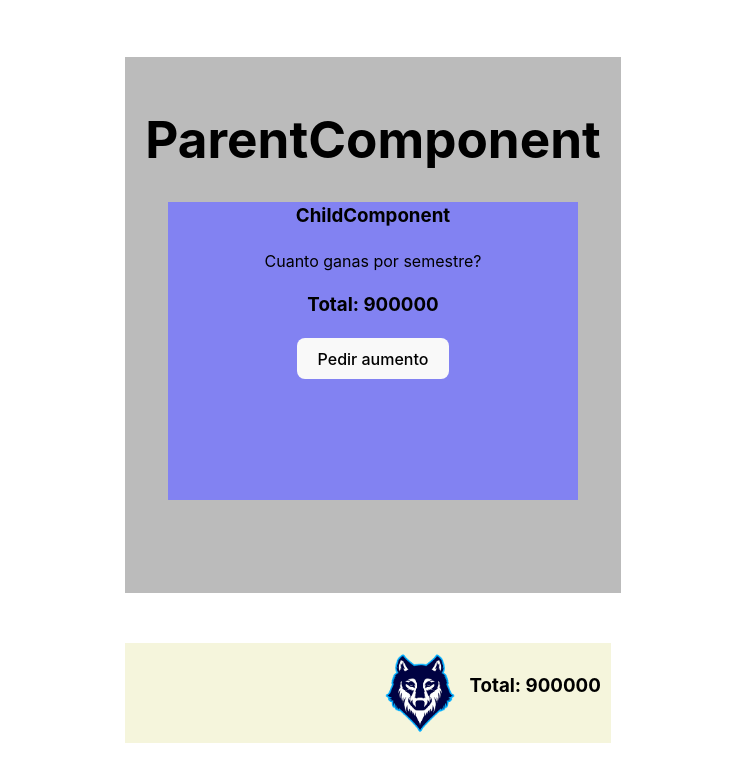
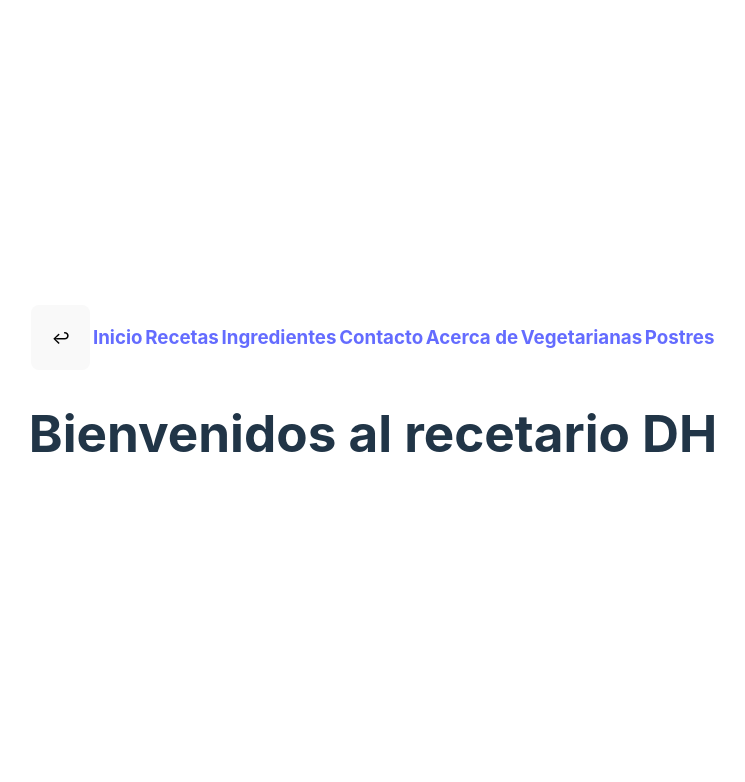
Before and after one commit to juliandevbra/food-project-c7, a React (Vite) app: page / in a window 1280 px wide. Shown: the top 782 px of the page, without its empty margins (267-1012 px from the left). Built offline with nearby package versions, Linux system fonts and the light colour scheme; no server answers.

Commit message:
Clase 19 - Context parte 2

```diff
--- a/src/App.jsx
+++ b/src/App.jsx
@@ -1,12 +1,7 @@
 import { useEffect, useState } from 'react'
 import { Route, Routes } from 'react-router-dom'
 import './App.css'
-import ChildComponent from './Clase 19/ChildComponent'
-import Context from './Clase 19/Context'
-import LoboEstepario from './Clase 19/LoboEstepario'
-import ParentComponent from './Clase 19/ParentComponent'
 import Deserts from './Components/Deserts'
-import LoginForm from './Components/LoginForm'
 import Navbar from './Components/Navbar'
 import RecipeDetail from './Components/RecipeDetail'
 import Vegetarians from './Components/Vegetarians'
@@ -21,22 +16,9 @@ import { routes } from './routes'
 
 function App() {
 
-  // const [recipes, setRecipes] = useState([])
-  // const url = 'https://api.spoonacular.com/recipes/random?number=10&apiKey=68d481a0fbc340308fbf934f836ee8c6'
-
-  // useEffect(() => {
-  //     fetch(url)
-  //     .then(res => res.json())
-  //     .then(data => setRecipes(data.recipes))
-  // }, [])
-
-  // console.log(recipes)
-
   return (
     <div className="App">
-      <ParentComponent/>
-      <LoboEstepario />
-      {/* <Navbar/>
+      <Navbar/>
       <Routes>
         <Route path={routes.home} element={<Home/>}>
           <Route path={routes.vegetarians} element={<Vegetarians/>}>
@@ -45,12 +27,12 @@ function App() {
           <Route path={routes.deserts} element={<Deserts/>}/>
         </Route>
         <Route path={routes.ingredients} element={<Ingredients/>}/>
-        <Route path={routes.recipes} element={<Recipes recipes={recipes}/>}/>
-        <Route path={routes.recipe} element={<RecipeDetail recipes={recipes}/>}/>
+        <Route path={routes.recipes} element={<Recipes />}/>
+        <Route path={routes.recipe} element={<RecipeDetail />}/>
         <Route path={routes.contact} element={<Contact/>}/>
         <Route path={routes.about} element={<About/>}/>
         <Route path='*' element={<NotFound/>}/>
-      </Routes> */}
+      </Routes>
     </div>
   )
 }
--- a/src/Components/RecipeDetail.jsx
+++ b/src/Components/RecipeDetail.jsx
@@ -1,8 +1,9 @@
 import React, { useEffect, useState } from 'react'
 import { useParams } from 'react-router-dom'
+import { useRecipeStates } from '../Context/RecipeContext'
 
-const RecipeDetail = ({recipes}) => {
-
+const RecipeDetail = () => {
+    const {recipes} = useRecipeStates()
     const params = useParams()
 
     const recipeSelected = recipes.find((recipe) => params.id == recipe.id)
--- /dev/null
+++ b/src/Context/RecipeContext.jsx
@@ -0,0 +1,23 @@
+import {createContext, useContext, useState, useEffect} from 'react'
+
+const RecipeStates = createContext()
+
+const Context = ({children}) => {
+    const [recipes, setRecipes] = useState([])
+    const url = 'https://api.spoonacular.com/recipes/random?number=10&apiKey=68d481a0fbc340308fbf934f836ee8c6'
+
+    useEffect(() => {
+        fetch(url)
+        .then(res => res.json())
+        .then(data => setRecipes(data.recipes))
+    }, [])
+
+    return(
+        <RecipeStates.Provider value={{recipes, setRecipes}}>
+            {children}
+        </RecipeStates.Provider>
+    )
+}
+export default Context
+
+export const useRecipeStates = () => useContext(RecipeStates)
--- a/src/Pages/Recipes.jsx
+++ b/src/Pages/Recipes.jsx
@@ -1,8 +1,12 @@
 import React, { useEffect, useState } from 'react'
 import { Link } from 'react-router-dom'
 import Card from '../Components/Card'
+import { useRecipeStates } from '../Context/RecipeContext'
 
-const Recipes = ({recipes}) => {
+
+const Recipes = () => {
+  const {recipes} = useRecipeStates()
+
   return (
     <div>
       <h2>Lista de recetas random</h2>
--- a/src/main.jsx
+++ b/src/main.jsx
@@ -3,7 +3,7 @@ import ReactDOM from 'react-dom/client'
 import App from './App'
 import './index.css'
 import { BrowserRouter } from 'react-router-dom'
-import Context from './Clase 19/Context'
+import Context from './Context/RecipeContext'
 
 ReactDOM.createRoot(document.getElementById('root')).render(
     <BrowserRouter>
```
